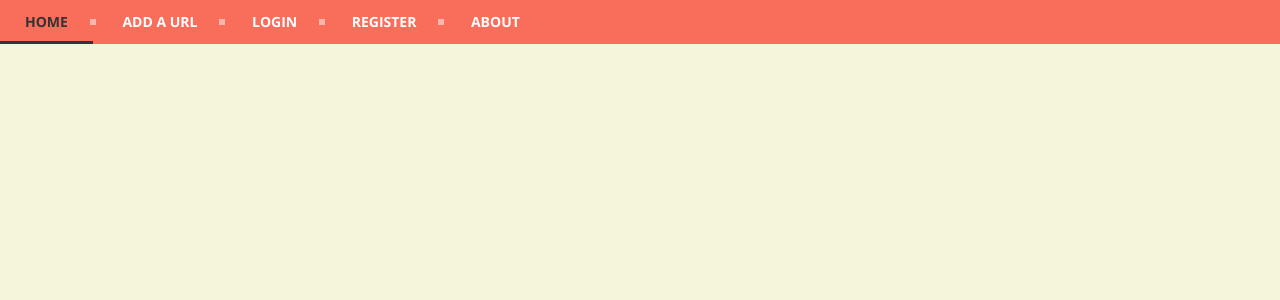
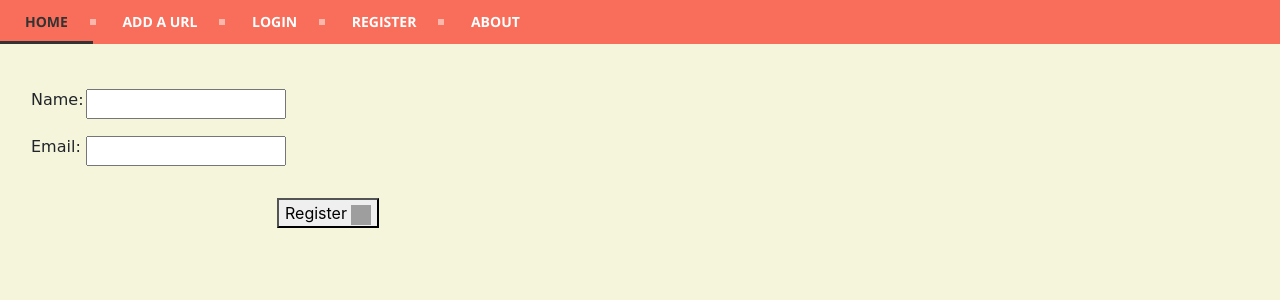
Before and after one commit to bryankenny/homePage, a Node server app: page /register in a window 1280 px wide. Shown: the top 300 px of the page. Run offline with Node 20, Linux system fonts and the light colour scheme; some libraries are stand-ins or nearby versions; grey boxes are pictures that could not be loaded.

Commit message:
added form for registering user

```diff
--- a/views/partials/_header.ejs
+++ b/views/partials/_header.ejs
@@ -9,8 +9,8 @@
     <ul>
       <li><a href='/'><span>Home</span></a></li>
       <li><a href='/urls/new'><span>Add a URL</span></a></li>
-      <li><a href='#'><span>Login</span></a></li>
-      <li><a href='#'><span>Register</span></a></li>
+      <li><a href='/login'><span>Login</span></a></li>
+      <li><a href='/register'><span>Register</span></a></li>
       <li class='last'><a href='#'><span>About</span></a></li>
     </ul>
 
--- a/views/register.ejs
+++ b/views/register.ejs
@@ -14,5 +14,18 @@
 </head>
 <body>
   <% include partials/_header %>
+   <form action="/register" method="POST">
+      <table style="margin:30px;">
+        <tr style="height:60px;">
+          <td style="font-family:cursive;"><label for="name">Name:</label></td>
+          <td style="width:250px;"><input id="name" name="name" type="name" style="width:200px;"></td>
+        </tr>
+        <tr>
+          <td style="font-family:cursive;"><label for="email">Email:</label></td>
+          <td><input id="email" name="email" type="email" style="width:200px;"></td>
+        </tr>
+      </table>
+      <button style="margin-left: 277px;">Register  <img src="https://cdn0.iconfinder.com/data/icons/cosmetic-store/25/Register-512.png" width="20" height="20"></button>
+     </form>
 </body>
 </html>
```
